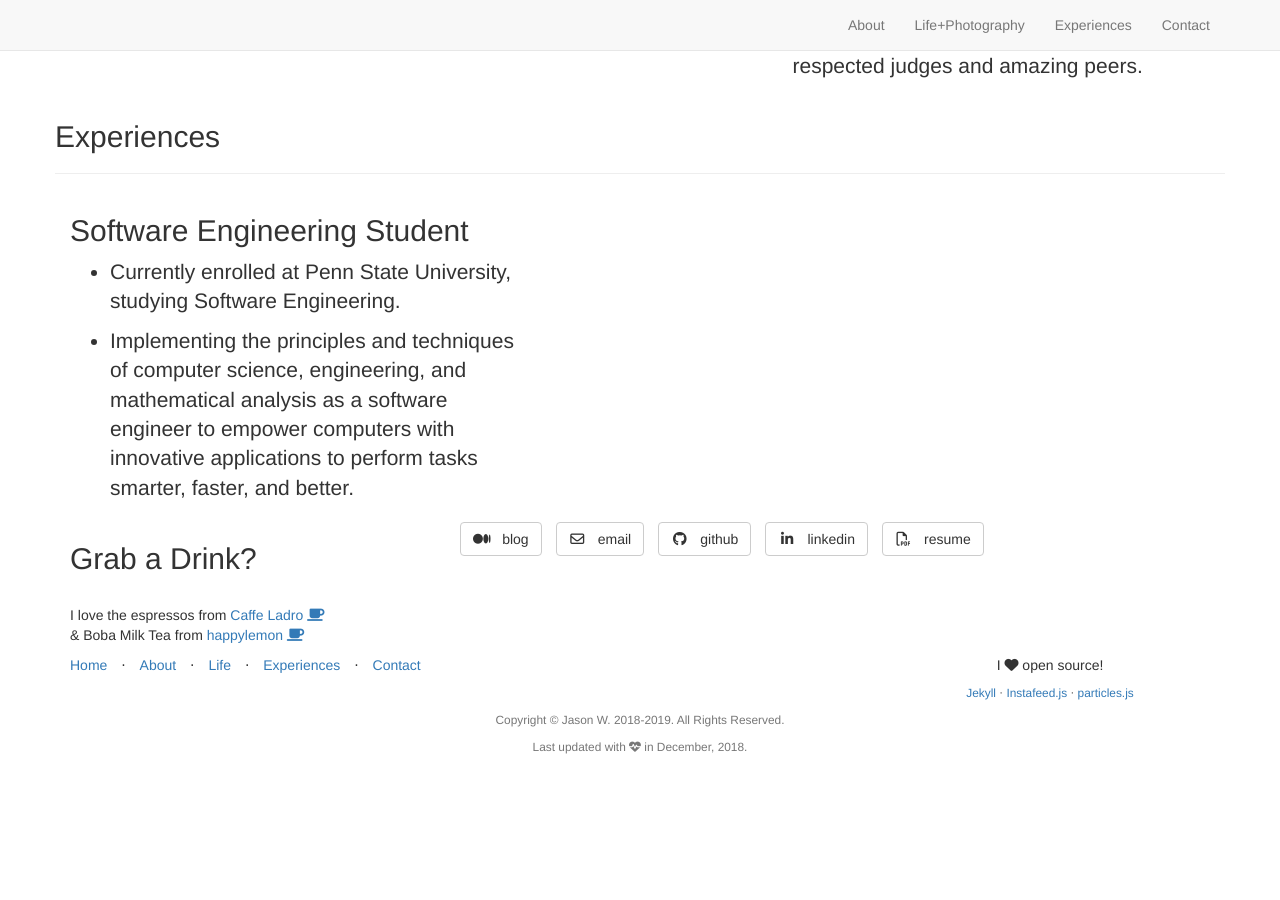
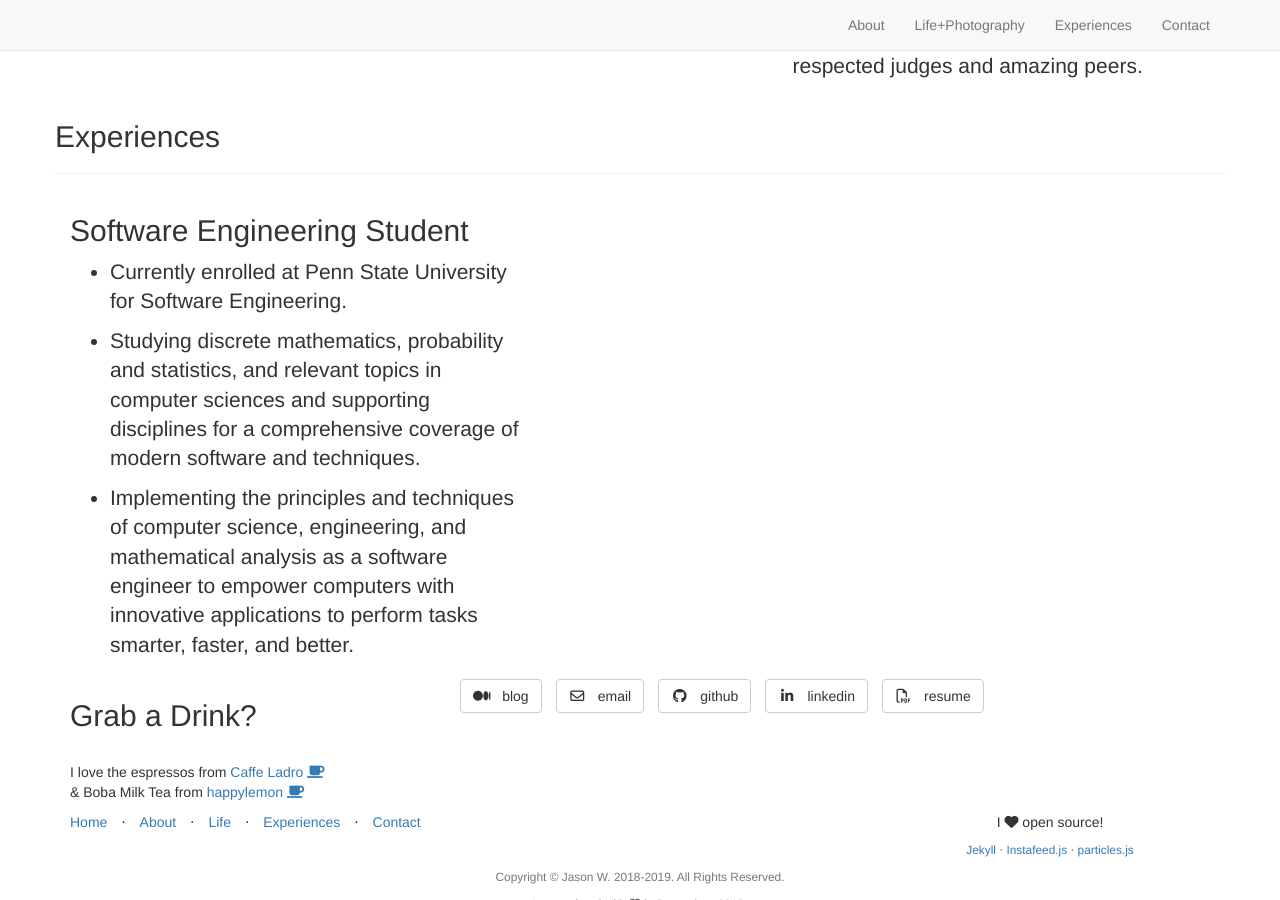
Before and after one commit to jawang94/jawang94.github.io, a Jekyll site: the page built from _posts/2000-1-5-exp.markdown, in a window 1280 px wide and 900 px high, scrolled down 1813 px. Built offline with Jekyll 4.4.1, drawn with Linux system fonts in a browser that asks for light colours; nearby versions of some CDN libraries; library files that are not in the unit come from our copies; before the commit the page ends 2579 px from its top, so only the background shows below that.

Commit message:
education exp update

```diff
--- a/_posts/2000-1-5-exp.markdown
+++ b/_posts/2000-1-5-exp.markdown
@@ -6,6 +6,8 @@ title: Software Engineering Student
 description: |
 ---
 
-- Currently enrolled at Penn State University, studying Software Engineering.
+- Currently enrolled at Penn State University for Software Engineering.
+
+- Studying discrete mathematics, probability and statistics, and relevant topics in computer sciences and supporting disciplines for a comprehensive coverage of modern software and techniques.
 
 - Implementing the principles and techniques of computer science, engineering, and mathematical analysis as a software engineer to empower computers with innovative applications to perform tasks smarter, faster, and better.
```
